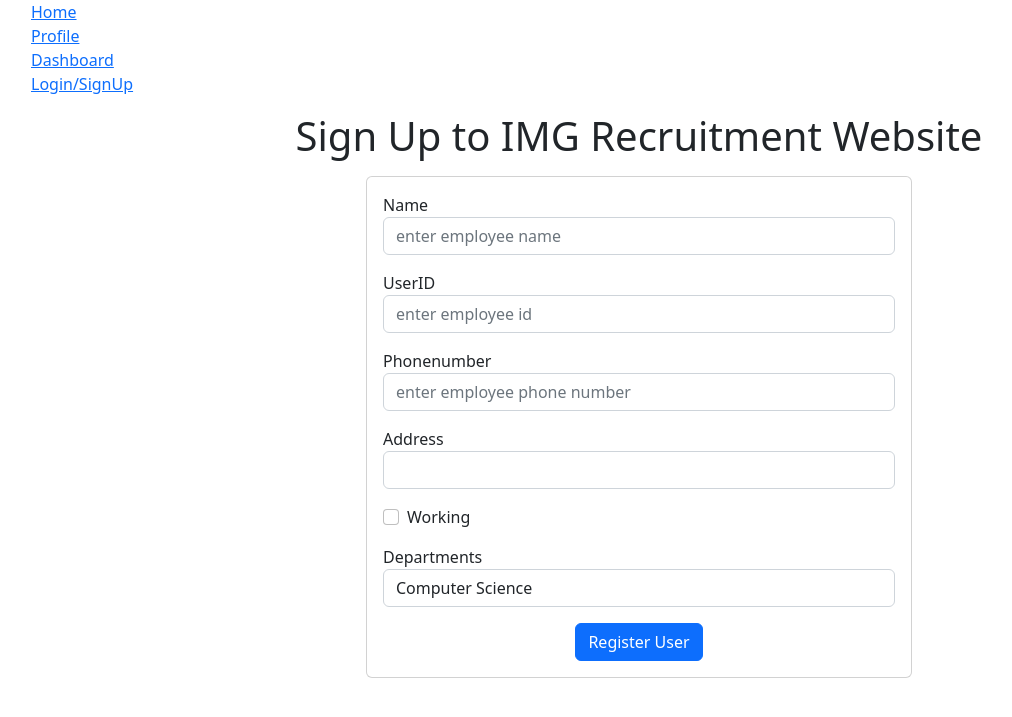
After one commit to Mehak-4545/IMG_Winter_Assignment, a Django app: page /login/ in a window 1280 px wide. The commit adds this page. Shown: the top 717 px of the page, without its empty margins (1-1013 px from the left). Run offline with Django 4.2, Linux system fonts and the light colour scheme.

Commit message:
dummy login page with corresponding user view added

```diff
--- a/app1/app1/urls.py
+++ b/app1/app1/urls.py
@@ -22,5 +22,6 @@ urlpatterns = [
     path("home/", home_page),
     path("profile/", profile_page),
     path("dashboard/", dashboard_page),
+    path("login/", login_page),
     path("backend/", include('backend.urls'))
 ]
--- a/app1/app1/views.py
+++ b/app1/app1/views.py
@@ -29,3 +29,12 @@ def dashboard_page(request):
     # return JsonResponse(friends,safe=False)
     # return HttpResponse("This is home page")
     return render(request, "dashboard.html", {})
+
+
+def login_page(request):
+    # date = datetime.datetime.now()
+
+    print("login page requested")
+    # return JsonResponse(friends,safe=False)
+    # return HttpResponse("This is home page")
+    return render(request, "login.html", {})
--- a/app1/backend/urls.py
+++ b/app1/backend/urls.py
@@ -33,7 +33,8 @@ router.register(r'candidatequestion', CandidateQuestionViewSet)
 
 urlpatterns = [
 
-    path('', include(router.urls))
+    path('', include(router.urls)),
+    path('add_user/', UserViewSet.add_user),
 ]
 
 # custom url
--- a/app1/backend/views.py
+++ b/app1/backend/views.py
@@ -4,6 +4,7 @@ from backend.models import RecruitmentSeason, Round, Section, Question, Candidat
 from backend.serializers import RecruitmentSeasonSerializer, RoundSerializer, SectionSerializer, QuestionSerializer, CandidateSerializer, UserSerializer, EvaluatorPanelSerializer, CandidateRoundSerializer, CandidateQuestionSerializer
 from rest_framework.decorators import action
 from rest_framework.response import Response
+from django.http import HttpResponse
 
 # # Create your views here.
 
@@ -37,6 +38,10 @@ class UserViewSet(viewsets.ModelViewSet):
     serializer_class = UserSerializer
     queryset = User.objects.all()
 
+    def add_user(request):
+        print('this action will add a user')
+        return HttpResponse('<h1>dummy user registered</h1>')
+
 
 class EvaluatorPanelViewSet(viewsets.ModelViewSet):
     serializer_class = EvaluatorPanelSerializer
--- /dev/null
+++ b/app1/templates/login.html
@@ -0,0 +1,80 @@
+<!doctype html>
+<html lang="en">
+
+<head>
+    <meta charset="utf-8">
+    <meta name="viewport" content="width=device-width, initial-scale=1">
+    <title>Sign Up</title>
+    <link href="https://cdn.jsdelivr.net/npm/bootstrap@5.2.3/dist/css/bootstrap.min.css" rel="stylesheet" integrity="sha384-rbsA2VBKQhggwzxH7pPCaAqO46MgnOM80zW1RWuH61DGLwZJEdK2Kadq2F9CUG65" crossorigin="anonymous">
+</head>
+
+<body>
+
+    {% include 'navbar.html' %}
+
+    <h1 class="text-center my-3">Sign Up to IMG Recruitment Website</h1>
+
+    <div class="container">
+        <div class="row">
+            <div class="col-md-6 offset-md-3">
+                <div class="card">
+                    <div class="card-body">
+
+                        <form action="/backend/add_user/" method="POST">
+                            {% csrf_token %}
+
+
+                            <div class=" mb-3 ">
+                                <label for="name ">Name</label>
+                                <input id="name " type=" text " class="form-control " placeholder="enter employee name " name="emp_name"></div>
+
+                            <div class="mb-3 ">
+                                <label for="eid ">UserID</label>
+                                <input id="eid " type=" text " class="form-control " placeholder="enter employee id " name="emp_id"></div>
+
+                            <div class="mb-3 ">
+                                <label for="pn ">Phonenumber</label>
+                                <input id="pn " type=" text " class="form-control " placeholder="enter employee phone number " name="emp_phone"></div>
+
+                            <div class="mb-3 ">
+                                <label for="address ">Address</label>
+                                <input id="address " type=" text-area " rows="6 " class="form-control " name="emp_address"></div>
+
+                            <div class="mb-3 form-check ">
+                                <label for="working ">Working</label>
+                                <input id="working " type="checkbox" class="form-check-input " name="emp_working"></div>
+
+                            <div class="mb-3 ">
+                                <label for="department ">Departments</label>
+                                <select id="department " class="form-control " value="CSE " name="emp_dept">
+                                <option value="CSE ">Computer Science</option>
+                                <option value="ME ">Mechanical</option>
+                                <option value="EE ">Electrical</option>
+                                <option value="EE ">Maths</option>
+                                <option value="EE ">Economics</option>
+                                <option value="EE ">Metallurgy</option>
+                                <option value="EE ">Chemical</option>
+                                <option value="EE ">Biotech</option>
+                                <option value="EE ">ECE</option>
+                            </select>
+
+                            </div>
+
+                            <div class="container text-center ">
+                                <button class="btn btn-primary ">Register User</button>
+                            </div>
+                        </form>
+                    </div>
+                </div>
+            </div>
+        </div>
+    </div>
+
+
+    <script src="https://cdn.jsdelivr.net/npm/bootstrap@5.2.3/dist/js/bootstrap.bundle.min.js " integrity="sha384-kenU1KFdBIe4zVF0s0G1M5b4hcpxyD9F7jL+jjXkk+Q2h455rYXK/7HAuoJl+0I4 " crossorigin="anonymous "></script>
+
+
+
+</body>
+
+</html>
--- a/app1/templates/navbar.html
+++ b/app1/templates/navbar.html
@@ -9,6 +9,6 @@
         <a href="/dashboard/">Dashboard</a>
     </li>
     <li>
-        <a href="/home/">Other</a>
+        <a href="/login/">Login/SignUp</a>
     </li>
 </ul>
```
